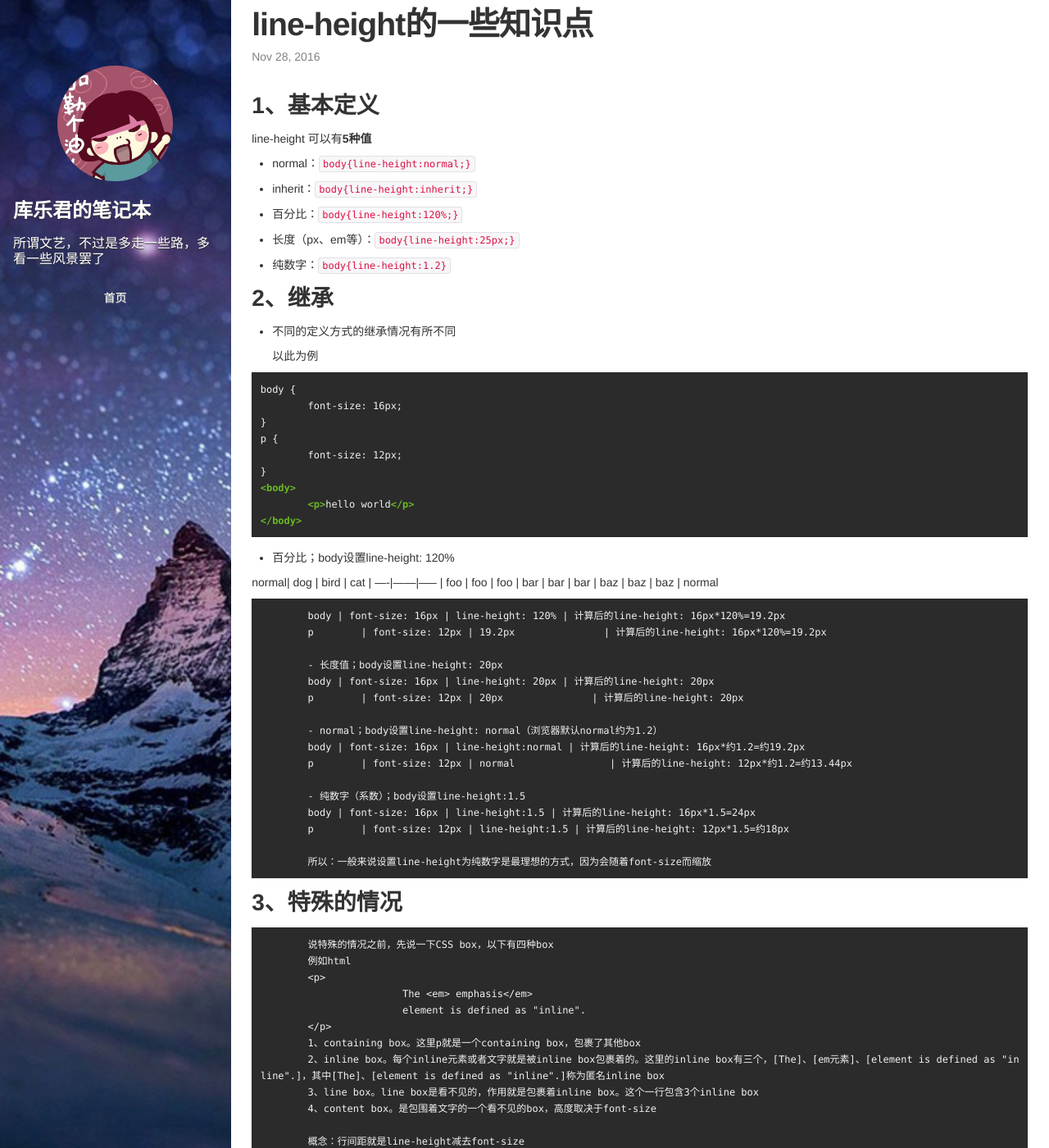
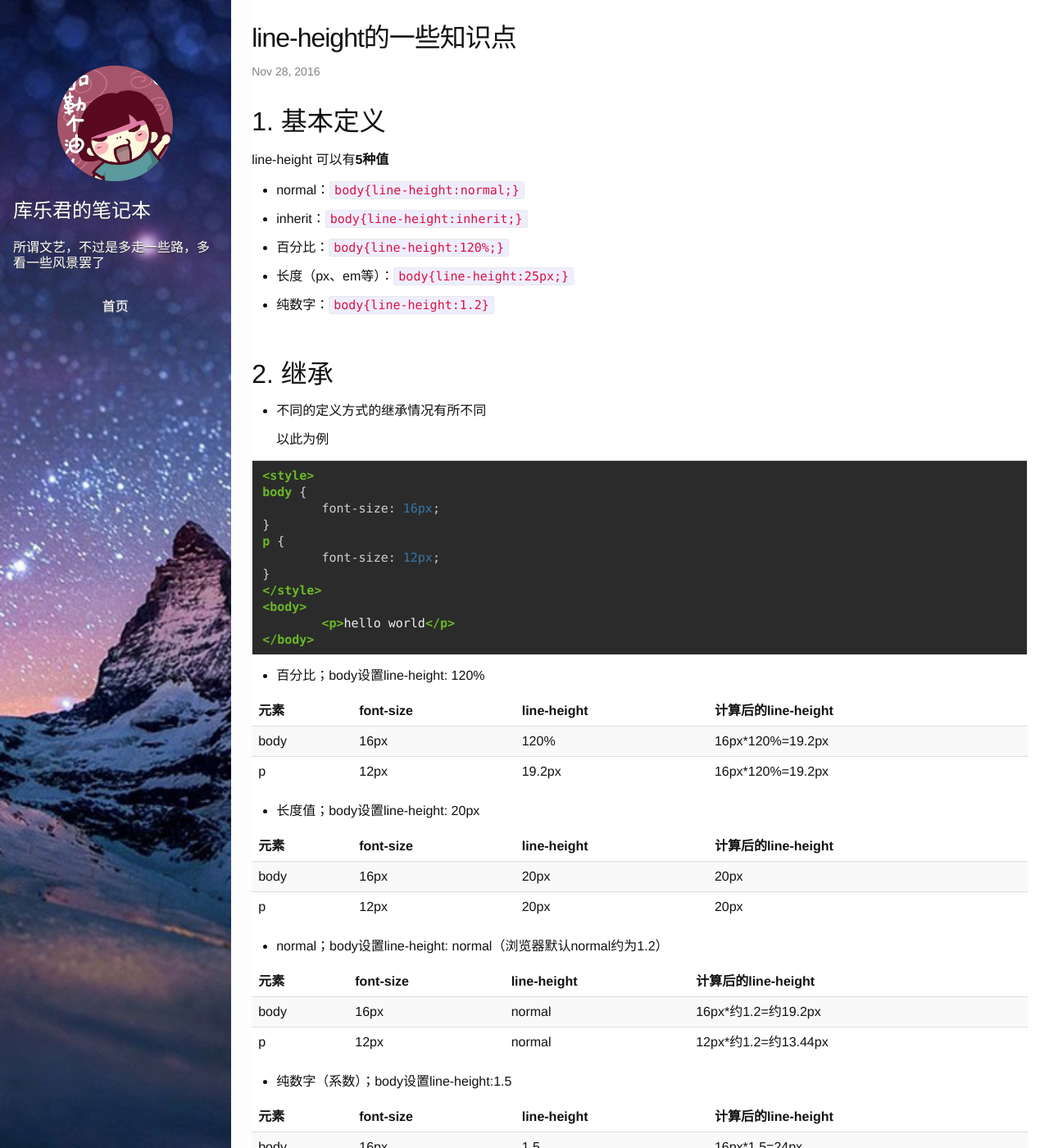
Before and after one commit to jerry9926/jerry9926.github.io, a Jekyll site: the page built from _posts/2016-11-28-关于line-height.markdown, in a window 1280 px wide and 1400 px high. Shown: the whole window at 82% size. Built offline with Jekyll 4.4.1, drawn with Linux system fonts in a browser that asks for light colours; comment, search, counter and statistics services are not loaded; some of the changed text lies outside the part shown.

Commit message:
line-height

```diff
--- a/_includes/head.html
+++ b/_includes/head.html
@@ -2,14 +2,13 @@
     <meta charset="utf-8">
     <meta name="viewport" content="width=device-width initial-scale=1" />
     <meta http-equiv="X-UA-Compatible" content="IE=edge">
+    <meta name="description" content="{{ site.description }}">
 
     <title>{% if page.title %}{{ page.title }}{% else %}{{ site.title }}{% endif %}</title>
-    <meta name="description" content="{{ site.description }}">
-
-    <link rel="stylesheet" href="{{ "/css/main.css" | prepend: site.baseurl }}">
     <link rel="canonical" href="{{ page.url | replace:'index.html','' | prepend: site.baseurl | prepend: site.url }}">
 
     <link href="/css/bootstrap.min.css" rel="stylesheet" media="screen">
+    <link rel="stylesheet" href="{{ "/css/main.css" | prepend: site.baseurl }}">
     <link href="/css/index.css" rel="stylesheet">
 	<script src="/js/jquery-1.11.1.min.js"></script>
 	<script src="/js/bootstrap.min.js"></script>
--- a/_posts/2016-11-28-关于line-height.markdown
+++ b/_posts/2016-11-28-关于line-height.markdown
@@ -5,7 +5,7 @@
 categories: CSS
 ---
 
-### 1、基本定义
+### 1. 基本定义
 
 line-height 可以有**5种值**
 
@@ -19,155 +19,304 @@
 
 - 纯数字：`body{line-height:1.2}`
 
+<br>
 
-### 2、继承
+### 2. 继承
 - 不同的定义方式的继承情况有所不同
 
 	以此为例
 {% highlight html %}
+
+<style>
 body {
 	font-size: 16px;
 }
 p {
 	font-size: 12px;
 }
+</style>
 <body>
 	<p>hello world</p>
 </body>
+
 {% endhighlight %}
+
 
 - 百分比；body设置line-height: 120%
 
-normal| dog | bird | cat |
-----|------|----- |
-foo | foo | foo |
-bar | bar | bar |
-baz | baz | baz |
-normal
+<table class="table table-striped">
+	<thead>
+	<tr>
+		<th>元素</th>
+		<th>font-size</th>
+		<th>line-height</th>
+		<th>计算后的line-height</th>
+	</tr>
+	</thead>
+	<tbody>
+		<tr>
+			<td>body</td>
+			<td>16px</td>
+			<td>120%</td>
+			<td>16px*120%=19.2px</td>
+		</tr>
+		<tr>
+			<td>p</td>
+			<td>12px</td>
+			<td>19.2px</td>
+			<td>16px*120%=19.2px</td>
+		</tr>
+	</tbody>
+</table>
 
-		body | font-size: 16px | line-height: 120% | 计算后的line-height: 16px*120%=19.2px
-		p        | font-size: 12px | 19.2px               | 计算后的line-height: 16px*120%=19.2px
 
-		- 长度值；body设置line-height: 20px
-		body | font-size: 16px | line-height: 20px | 计算后的line-height: 20px
-		p        | font-size: 12px | 20px               | 计算后的line-height: 20px
+- 长度值；body设置line-height: 20px
 
-		- normal；body设置line-height: normal（浏览器默认normal约为1.2）
-		body | font-size: 16px | line-height:normal | 计算后的line-height: 16px*约1.2=约19.2px
-		p        | font-size: 12px | normal                | 计算后的line-height: 12px*约1.2=约13.44px
+<table class="table table-striped">
+	<thead>
+	<tr>
+		<th>元素</th>
+		<th>font-size</th>
+		<th>line-height</th>
+		<th>计算后的line-height</th>
+	</tr>
+	</thead>
+	<tbody>
+		<tr>
+			<td>body</td>
+			<td>16px</td>
+			<td>20px</td>
+			<td>20px</td>
+		</tr>
+		<tr>
+			<td>p</td>
+			<td>12px</td>
+			<td>20px</td>
+			<td>20px</td>
+		</tr>
+	</tbody>
+</table>
 
-		- 纯数字（系数）；body设置line-height:1.5
-		body | font-size: 16px | line-height:1.5 | 计算后的line-height: 16px*1.5=24px
-		p        | font-size: 12px | line-height:1.5 | 计算后的line-height: 12px*1.5=约18px
+- normal；body设置line-height: normal（浏览器默认normal约为1.2）
 
-		所以：一般来说设置line-height为纯数字是最理想的方式，因为会随着font-size而缩放
+<table class="table table-striped">
+	<thead>
+	<tr>
+		<th>元素</th>
+		<th>font-size</th>
+		<th>line-height</th>
+		<th>计算后的line-height</th>
+	</tr>
+	</thead>
+	<tbody>
+		<tr>
+			<td>body</td>
+			<td>16px</td>
+			<td>normal</td>
+			<td>16px*约1.2=约19.2px</td>
+		</tr>
+		<tr>
+			<td>p</td>
+			<td>12px</td>
+			<td>normal</td>
+			<td>12px*约1.2=约13.44px</td>
+		</tr>
+	</tbody>
+</table>
 
-### 3、特殊的情况
+- 纯数字（系数）；body设置line-height:1.5
 
-		说特殊的情况之前，先说一下CSS box，以下有四种box
-		例如html
-		<p>
-				The <em> emphasis</em>
-				element is defined as "inline".
-		</p>
-		1、containing box。这里p就是一个containing box，包裹了其他box
-		2、inline box。每个inline元素或者文字就是被inline box包裹着的。这里的inline box有三个，[The]、[em元素]、[element is defined as "inline".]，其中[The]、[element is defined as "inline".]称为匿名inline box
-		3、line box。line box是看不见的，作用就是包裹着inline box。这个一行包含3个inline box
-		4、content box。是包围着文字的一个看不见的box，高度取决于font-size
+<table class="table table-striped">
+	<thead>
+	<tr>
+		<th>元素</th>
+		<th>font-size</th>
+		<th>line-height</th>
+		<th>计算后的line-height</th>
+	</tr>
+	</thead>
+	<tbody>
+		<tr>
+			<td>body</td>
+			<td>16px</td>
+			<td>1.5</td>
+			<td>16px*1.5=24px</td>
+		</tr>
+		<tr>
+			<td>p</td>
+			<td>12px</td>
+			<td>1.5</td>
+			<td>12px*1.5=约18px</td>
+		</tr>
+	</tbody>
+</table>
 
-		概念：行间距就是line-height减去font-size
-		例如：font-size: 16px、line-height: 20px、行间距20-14=4px。
-		行间距会分为两半，一半放在content box的顶部，一半在底部。
-		例如：文字顶部有半行间距2px，底部有2px
+所以：一般来说设置line-height为纯数字是最理想的方式，因为会随着font-size而缩放
 
-		如果：line-height小于font-size，inline box的高度优先于行高。
-		例如：font-size: 16px、line-height: 12px，content box会溢出inline box的顶部和底部，
+<br>
 
-		- line box的高度取决于内部最高的inline box的高度
+### 3. 特殊的情况
+
+ - 说特殊的情况之前，先说一下CSS box，以下有四种box，例如html
+{% highlight html %}
+
+<p>
+	The <em> emphasis</em>
+	element is defined as "inline".
+</p>
+
+{% endhighlight %}
+
+1. `containing box`。这里p就是一个`containing box`，包裹了其他box
+
+2. `inline box`。每个inline元素或者文字就是被`inline box`包裹着的。这里的`inline box`有三个，[The]、[em元素]、[element is defined as "inline".]，其中[The]、[element is defined as "inline".]称为匿名`inline box`
+
+3. `line box`。`line box`是看不见的，作用就是包裹着`inline box`。这个一行包含3个`inline box`
+
+4. `content box`。是包围着文字的一个看不见的box，高度取决于font-size
+
+
+ - 概念：行间距就是`line-height`减去`font-size`
+
+	例如：font-size: 16px;line-height: 20px;行间距20-14=4px。
+
+ - 行间距会分为两半，一半放在`content box`的顶部，一半在底部。
+
+	例如：文字顶部有半行间距2px，底部有2px
+
+ - 如果：`line-height`小于`font-size`，`inline box`的高度优先于行高。
+
+	例如：font-size: 16px;line-height: 12px，`content box`会溢出`inline box`的顶部和底部
+
+ - line box的高度取决于内部最高的inline box的高度
+
+<br>
 
 ### 相关问题
-		- 一个空的div，高度是0，如果在div里面打入空格或者文字，div就会有高度。这个高度怎么产生的？
-		一般以为是文字撑开的。实际上并不是！
-		是line-height撑开的。（实验是，设置了font-size:0后，div高度就为0了，之后在设置line-height，div的高度就等于line-height）
-		而这里line-height产生的高度，其实就是line box的高度。
 
-		- 行高的垂直居中性
-		line-height的最终表示的由line box实现的。而line box的高度不管是多少，里面的inline box总是在水平中垂线上显示的。利用这点特性就可以实现垂直居中
+ - 一个空的div，高度是0，如果在div里面打入空格或者文字，div就会有高度。这个高度怎么产生的？
 
-		- 1、单行文字垂直居中
-		一般说设置line-height值和height值一致可以实现垂直居中，实际上并不需要height，直接把line-height设置成需要的高度即可（正是因为行高的垂直居中性）
-		html
-		<div id="d1">
-				<p>hello world</p>
-		</div>
-		css
-		div#d1 p {
-				line-height: 150px;
-		}
+	一般以为是文字撑开的。**实际上并不是！而是`line-height`撑开的**。
 
-		- 2、多行文字垂直居中
-		html
-		<div id="d2">
-				<span>hello world hello world hello world hello world hello world hello world hello world </span>
-		</div>
+	实验是，设置了`font-size:0`后，div高度就为0了，之后在设置`line-height`，div的高度就等于`line-height`
 
-		首先看看常见的错误方式
-		css
-		div#d2 {
-				height: 150px;
-		}
-		div#d2 span {
-				vertical-align: middle;
-		}
-		这个思路是用height给父元素（块状元素）设置一个height，然后里面的span（行内元素）设置了vertical-align:middle；
-		表面上看height用在块状元素上，vertical-align用在行内元素上，做的都对，但是怎么不是想象中的span在div垂直居中。浏览器怎么不按照css规范来渲染呢？（事实上了解这块概念后，浏览器这样显示并没有任何问题）
-		具体分析一下：
-		vertical-align是调整inline box在line box中的垂直对齐位置，而不是contain box。本例中，div是contain box，span是inline box。设置vertical-aglin只会让span在当前行（所在的line box）里上下调整。
+	而这里`line-height`产生的高度，其实就是line box的高度。
 
-		知道了问题的本质之后，那如何修改。
-		思路：
-		1、要让div变成line-box（事实上是让line box和contain box的高度一致）
-		2、span里多行文本产生的line-box要被消灭
+<br>
 
-		div#d2 {
-				border: 1px #999 dashed;
-				line-height: 150px;
-		}
-		div#d2:after {
-				content: ' '; // 有个空格
-		}
-		div#d2 span {
-				display: inline-block;
-				line-height: normal;
-				vertical-align: middle;
-		}
+#### 行高的垂直居中性
 
-		div和伪类的设置就是为了达到第一个目的；
-		span的display设置为inline-block就是把span外部呈现inline的特性，就是一个inline box。同时对于自身又是一个contain box，所以这时span里面的line box不是相对div的contain box，而是span的contain box，所以达到了目的二。
-		这时vertical-align:middle调整span为垂直居中（终于达到目的了）
-		另外span的line-height要重新设置一下，因为父元素的line-height设置的值作为高度来用的，而不是行高。
+`line-height`的最终表示的由`line box`实现的。而`line box`的高度不管是多少，里面的`inline box`总是在水平中垂线上显示的。利用这点特性就可以实现垂直居中
 
-		- 3、图片垂直居中
-		对于img元素来说，仿佛本来就是一个inline-block的元素
-		html
-		<div id="d3">
-				<img src="https://s1.bdp.cn/static/images/new_home/solution_sell_logo.png" alt="">
-				<img src="https://s1.bdp.cn/static/images/new_home/solution_baidu_logo.png" alt="">
-				<img src="https://s1.bdp.cn/static/images/new_home/solution_internet_logo.png" alt="">
-		</div>
-		css
-		div#d3 {
-				line-height: 150px;
-				font-size: 0;
-		}
-		div#d3 img {
-				vertical-align: middle;
-		}
+<br>
 
-		补充一个知识点：
-		inline-block 元素之间会自然存在一个间隙，这个不是bug。而是inline-block元素html代码中的空格，间隙就是空格。设置font-size:0可以使间隙消失。另外还有许多方式达到此目的，这里不过多讨论。
+> **1.单行文字垂直居中**
 
+>> 一般说设置`line-height`值和`height`值一致可以实现垂直居中，实际上并不需要height，直接把`line-height`设置成需要的高度即可（正是因为行高的垂直居中性）
+
+{% highlight html %}
+
+<div id="d1">
+	<p>hello world</p>
+</div>
+<style>
+div#d1 p {
+	line-height: 150px;
+}
+</style>
+
+{% endhighlight %}
+
+<br>
+
+> 2.多行文字垂直居中
+
+{% highlight html %}
+<div id="d2">
+	<span>hello world hello world hello world hello world hello world hello world hello world </span>
+</div>
+{% endhighlight %}
+
+首先看看常见的错误方式
+
+{% highlight css %}
+div#d2 {
+	height: 150px;
+}
+div#d2 span {
+	vertical-align: middle;
+}
+{% endhighlight %}
+
+这个思路是用height给父元素（块状元素）设置一个height，然后里面的span（行内元素）设置了`vertical-align:middle；`
+
+表面上看height用在块状元素上，`vertical-align`用在行内元素上，做的都对，但是怎么不是想象中的span在div垂直居中。浏览器怎么不按照css规范来渲染呢？（事实上了解这块概念后，浏览器这样显示并没有任何问题）
+
+> 具体分析一下：
+>
+>
+> `vertical-align`是调整`inline box`在`line box`中的垂直对齐位置，而不是`contain box`。本例中，div是`contain box`，span是`inline box`。设置`vertical-aglin`只会让span在当前行（所在的`line box`）里上下调整。
+
+ 知道了问题的本质之后，那如何修改。
+
+> 思路：
+>
+> 1. 要让div变成`line-box`（事实上是让`line box`和`contain box`的高度一致）
+>
+> 2. span里多行文本产生的`line-box`要被消灭
+
+{% highlight css %}
+div#d2 {
+	border: 1px #999 dashed;
+	line-height: 150px;
+}
+div#d2:after {
+	content: ' '; // 有个空格
+}
+div#d2 span {
+	display: inline-block;
+	line-height: normal;
+	vertical-align: middle;
+}
+{% endhighlight %}
+
+> div和伪类的设置就是为了达到第一个目的；
+>
+> span的display设置为`inline-block`就是把span外部呈现inline的特性，就是一个`inline box`。同时对于自身又是一个`contain box`，所以这时span里面的`line box`不是相对div的`contain box`，而是span的`contain box`，所以达到了目的二。
+>
+> 这时`vertical-align:middle`调整span为垂直居中（终于达到目的了）
+>
+> 另外span的`line-height`要重新设置一下，因为父元素的`line-height`设置的值作为高度来用的，而不是行高。
+
+<br>
+
+> **3.图片垂直居中**
+
+对于img元素来说，仿佛本来就是一个inline-block的元素
+{% highlight html %}
+<div id="d3">
+		<img src="https://s1.bdp.cn/static/images/new_home/solution_sell_logo.png" alt="">
+		<img src="https://s1.bdp.cn/static/images/new_home/solution_baidu_logo.png" alt="">
+		<img src="https://s1.bdp.cn/static/images/new_home/solution_internet_logo.png" alt="">
+</div>
+<style>
+div#d3 {
+		line-height: 150px;
+		font-size: 0;
+}
+div#d3 img {
+		vertical-align: middle;
+}
+</style>
+{% endhighlight %}
+
+ - 补充一个知识点：
+
+	`inline-block`元素之间会自然存在一个间隙，这个不是bug。而是`inline-block`元素html代码中的空格，间隙就是空格。设置`font-size:0`可以使间隙消失。另外还有许多方式达到此目的，这里不过多讨论。
+
+<br>
 
 ### 信息来源：
 <a href="http://www.cnblogs.com/fengzheng126/archive/2012/05/18/2507632.html" target="_blank">深入了解css的行高Line Height属性</a>
+
 <a href="http://www.zhangxinxu.com/wordpress/2009/11/css%E8%A1%8C%E9%AB%98line-height%E7%9A%84%E4%B8%80%E4%BA%9B%E6%B7%B1%E5%85%A5%E7%90%86%E8%A7%A3%E5%8F%8A%E5%BA%94%E7%94%A8/" target="_blank">css行高line-height的一些深入理解及应用</a>
--- a/_sass/_base.scss
+++ b/_sass/_base.scss
@@ -111,12 +111,15 @@
     color: $grey-color;
     border-left: 4px solid $grey-color-light;
     padding-left: $spacing-unit / 2;
-    font-size: 18px;
-    letter-spacing: -1px;
+    font-size: 16px;
     font-style: italic;
 
     > :last-child {
         margin-bottom: 0;
+    }
+
+    p {
+        line-height: 1.4;
     }
 }
 
--- a/_sass/_layout.scss
+++ b/_sass/_layout.scss
@@ -147,16 +147,17 @@
  * Posts
  */
 .post-header {
+    padding-top: $spacing-unit;
     margin-bottom: $spacing-unit;
 }
 
 .post-title {
-    font-size: 2.8em;
+    font-size: 2em;
     letter-spacing: -1px;
     line-height: 1;
 
     @include media-query($on-laptop) {
-        font-size: 2.6em;
+        font-size: 1.8em;
     }
 }
 
@@ -186,4 +187,5 @@
             font-size: 1.4em;
         }
     }
+
 }
```
